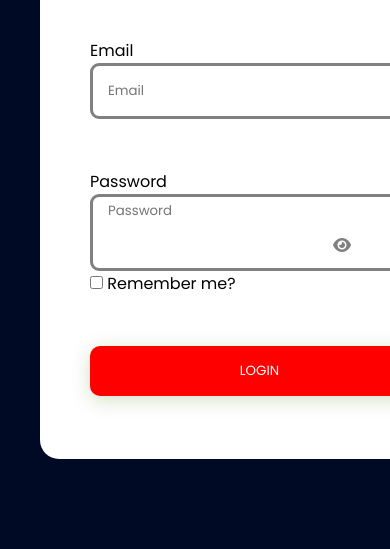
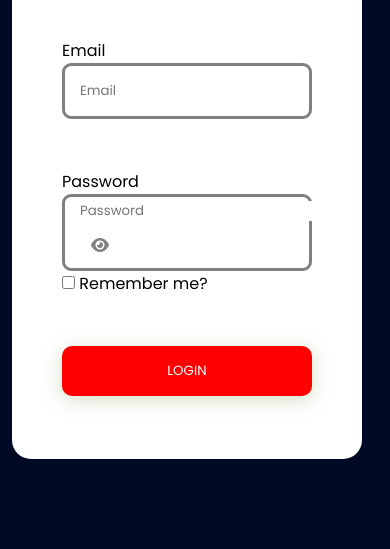
Before and after one commit to majedurwd/doktr, a plain HTML site: page index.html in a window 390 px wide. Shown: the part 553-1102 px from the top of the page. Drawn offline with Linux system fonts and the light colour scheme.

Commit message:
Update style.css

```diff
--- a/style.css
+++ b/style.css
@@ -138,18 +138,77 @@
         margin-left: 60px;
     }
 }
+@media (max-width: 820px){
+    .form{
+        width: 600px;
+    }
+
+}
+@media (max-width: 770px){
+    .form{
+        width: 600px;
+        margin-left: -75px;
+    }
+}
 @media (max-width: 700px){
     .logo img{
         margin-left: 70px;
         width: 20%;
         margin-bottom: 50px;
     }
+
    .login{
         display: block;
         margin-left: -50px;
     }
+
     .form{
         width: 439px;
+    }
+    .form i{
+        margin-left: 98px;
+    }
+}
+@media (max-width: 500px){
+    .login{
+        display: block;
+        margin-left: -50px;
+    }
+    .form i{
+        margin-left: 78px;
+    }
+    .form{
+        width: 400px;
+        margin-left: -20px;
+    }
+}
+@media (max-width: 430px){
+    .form i{
+        margin-left: 11px;
+    }
+    .form{
+        width: 350px;
+        margin-left: -5px;
+
+    }
+}
+@media (max-width: 400px){
+    .logo img{
+        margin-left: 20px;
+    }
+    .form i{
+        margin-left: 11px;
+    }
+    .form{
+        width: 350px;
+        margin-left: -28px;
+
+    }
+}
+@media (max-width: 360px){
+    .form{
+        margin-left: -35px;
+
     }
 }
 @media (max-width: 750px){
```
